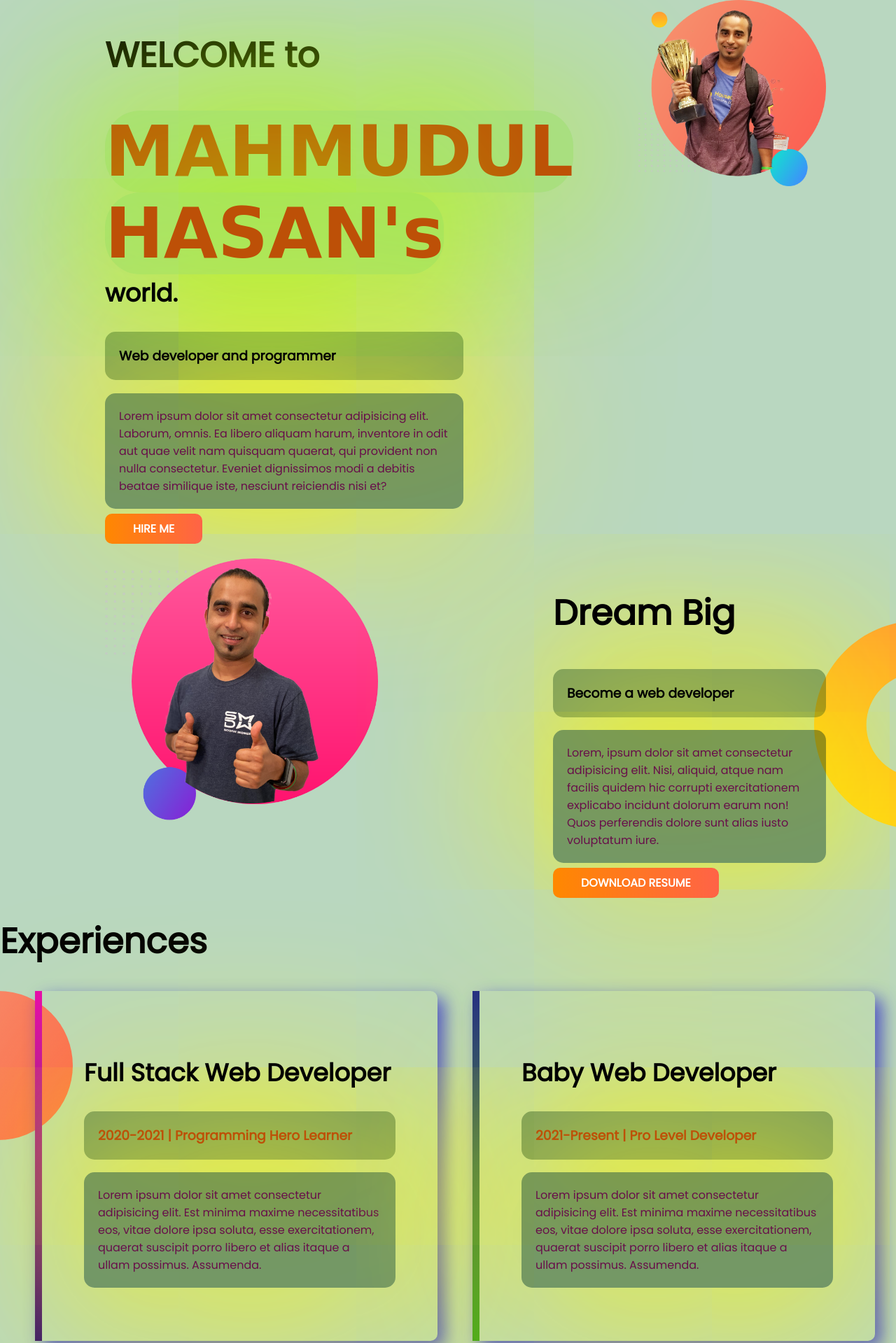
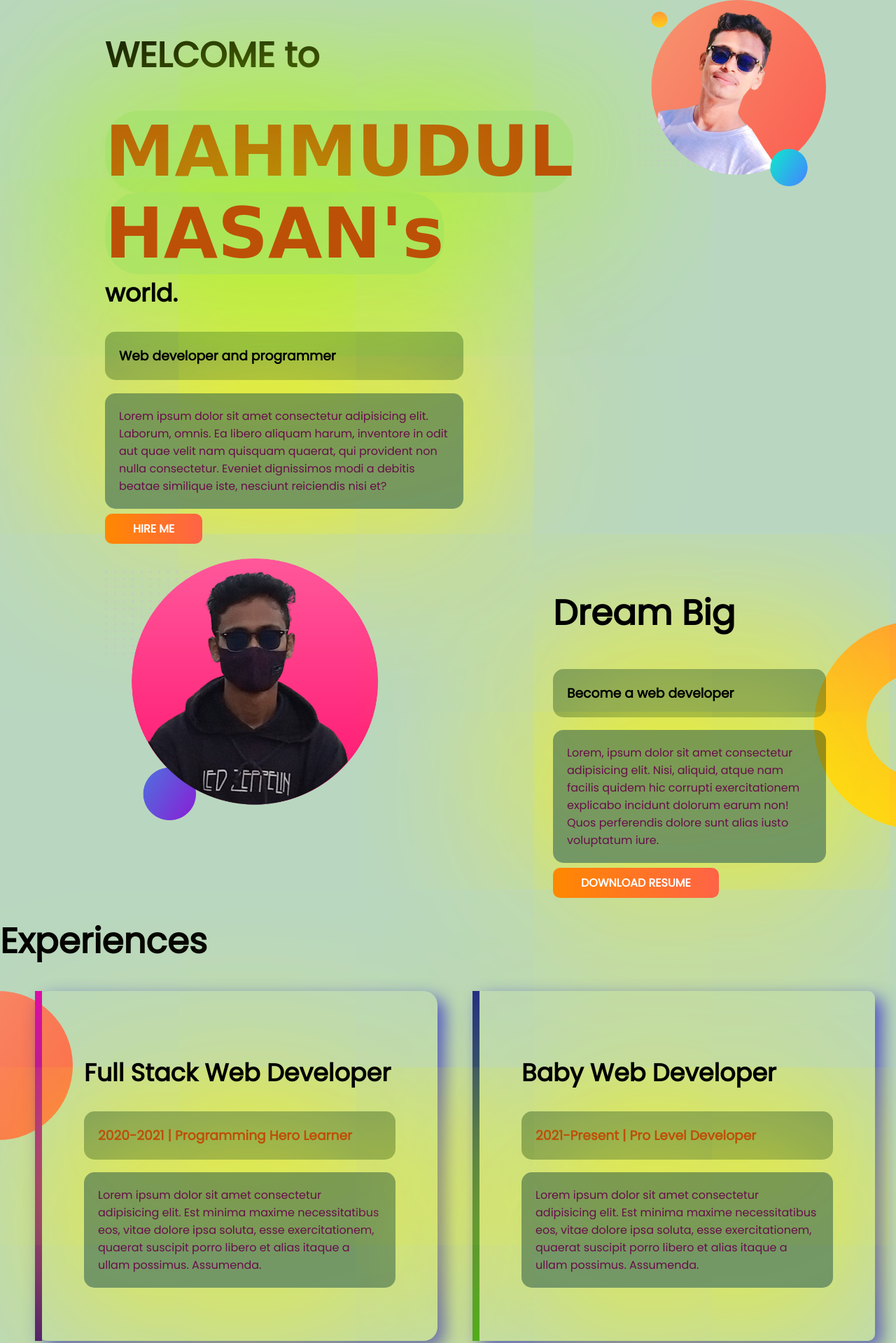
Before and after one commit to Mah-mu-dul/developer-portfolio-2, a plain HTML site: page index.html in a window 1280 px wide. Shown: the top 1919 px of the page at 70% size. Drawn offline with Linux system fonts and the light colour scheme; a web font is replaced by a local one.

Commit message:
pic updated

```diff
--- a/index.html
+++ b/index.html
@@ -27,12 +27,12 @@
             <a class="btn" href="#">HIRE ME</a>
         </div>
         <div class="half-width">
-            <img src="images/jhankar.png" alt="">
+            <img src="images/hasan.png" alt="">
         </div>
     </section>
     <section class="flexible-part">
         <div class="half-width">
-            <img src="images/jhankar2.png" alt="">
+            <img src="images/hasan2.png" alt="">
         </div>
         <div id=" " class="half-width second-section">
             <h1>Dream Big</h1>
--- a/style.css
+++ b/style.css
@@ -20,7 +20,7 @@ body{
 }
 h1{
     font-size: 50px;
-    color: ;
+
 }
 h2{
     font-size: 35px;
@@ -41,6 +41,9 @@ h2{
     border-radius: 10px;
     font-weight: 700;
     background-image:linear-gradient(90deg,rgb(255, 136, 0), tomato );
+}
+.btn:hover{
+    background-image:linear-gradient(90deg,rgb(180, 98, 4), rgb(122, 47, 33) );
 }
 .firs-section{
     background-image: url(images/top-banner-removebg-preview.png);
@@ -82,7 +85,9 @@ p{
 .one{
     border-left: 10px solid;
     border-image: linear-gradient(180deg, rgb(231, 7, 175), rgb(44, 7, 114));
-    border-image-slice: 1;
+  border-image-slice: 30 30% 45;
+    border-radius: 20px;
+
 
 }
 .two{
```
Also changed, not shown: images/hasan.png (added), images/hasan2.png (added), images/jhankar.png (deleted).
